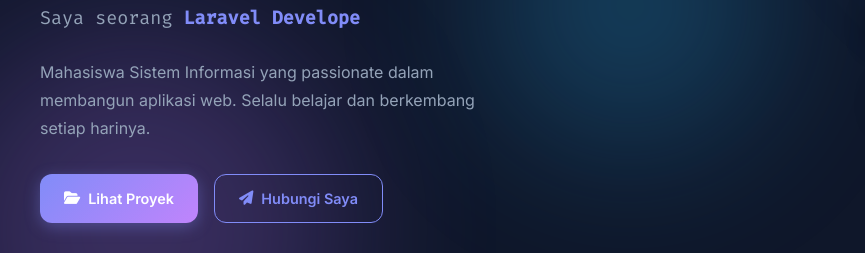
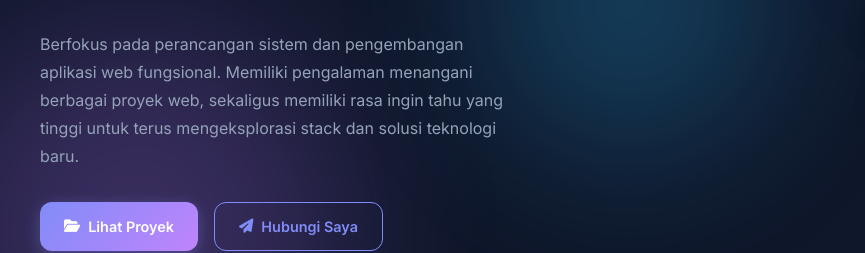
Before and after one commit to figliotniel/Portofolio, a plain HTML site: page index.html in a window 1280 px wide. Shown: the part 403-656 px from the top of the page, 0-865 px from the left. Drawn offline with Linux system fonts and the light colour scheme.

Commit message:
Update hero bio text

```diff
--- a/index.html
+++ b/index.html
@@ -50,7 +50,7 @@
                     <span class="typing-text" id="typingText"></span>
                     <span class="typing-cursor">|</span>
                 </div>
-                <p class="hero-bio animate-fade-up delay-3">Mahasiswa Sistem Informasi yang passionate dalam membangun aplikasi web. Selalu belajar dan berkembang setiap harinya.</p>
+                <p class="hero-bio animate-fade-up delay-3">Berfokus pada perancangan sistem dan pengembangan aplikasi web fungsional. Memiliki pengalaman menangani berbagai proyek web, sekaligus memiliki rasa ingin tahu yang tinggi untuk terus mengeksplorasi stack dan solusi teknologi baru.</p>
                 <div class="hero-buttons animate-fade-up delay-4">
                     <a href="#projects" class="btn btn-primary"><i class="fas fa-folder-open"></i> Lihat Proyek</a>
                     <a href="#contact" class="btn btn-outline"><i class="fas fa-paper-plane"></i> Hubungi Saya</a>
```
